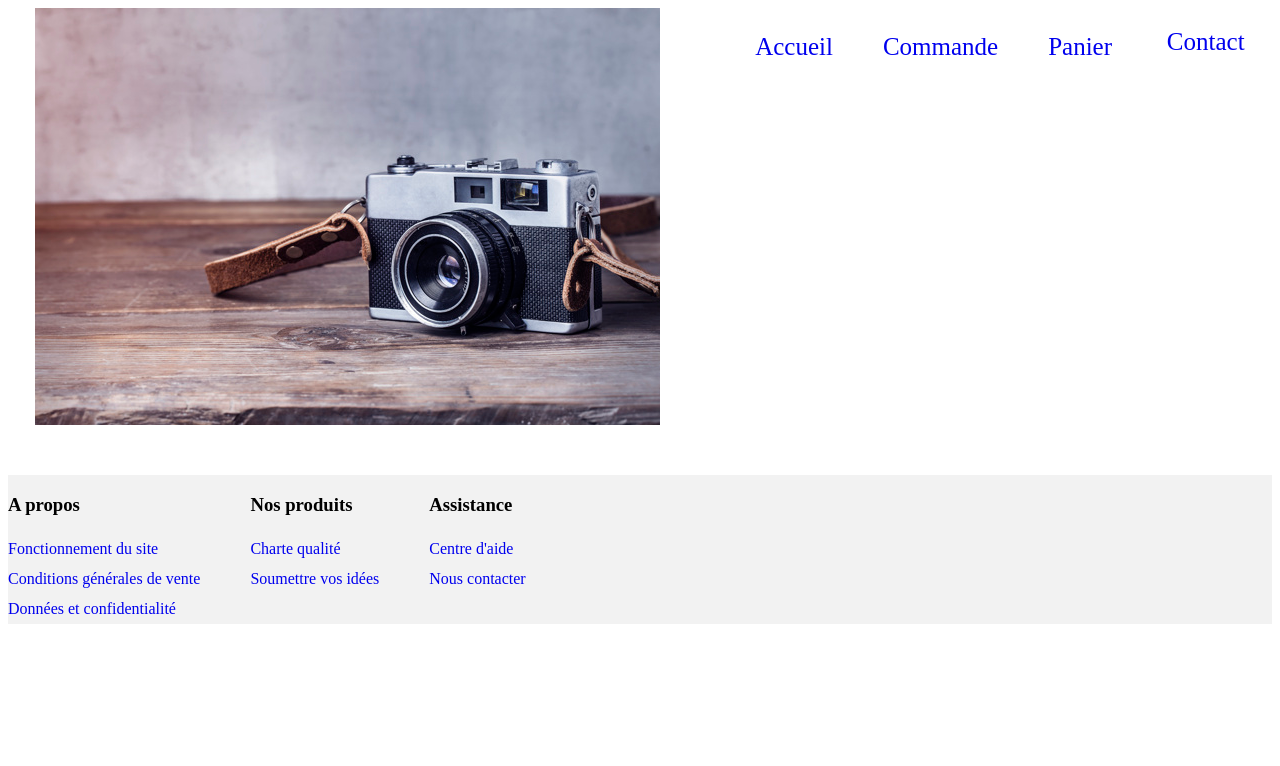
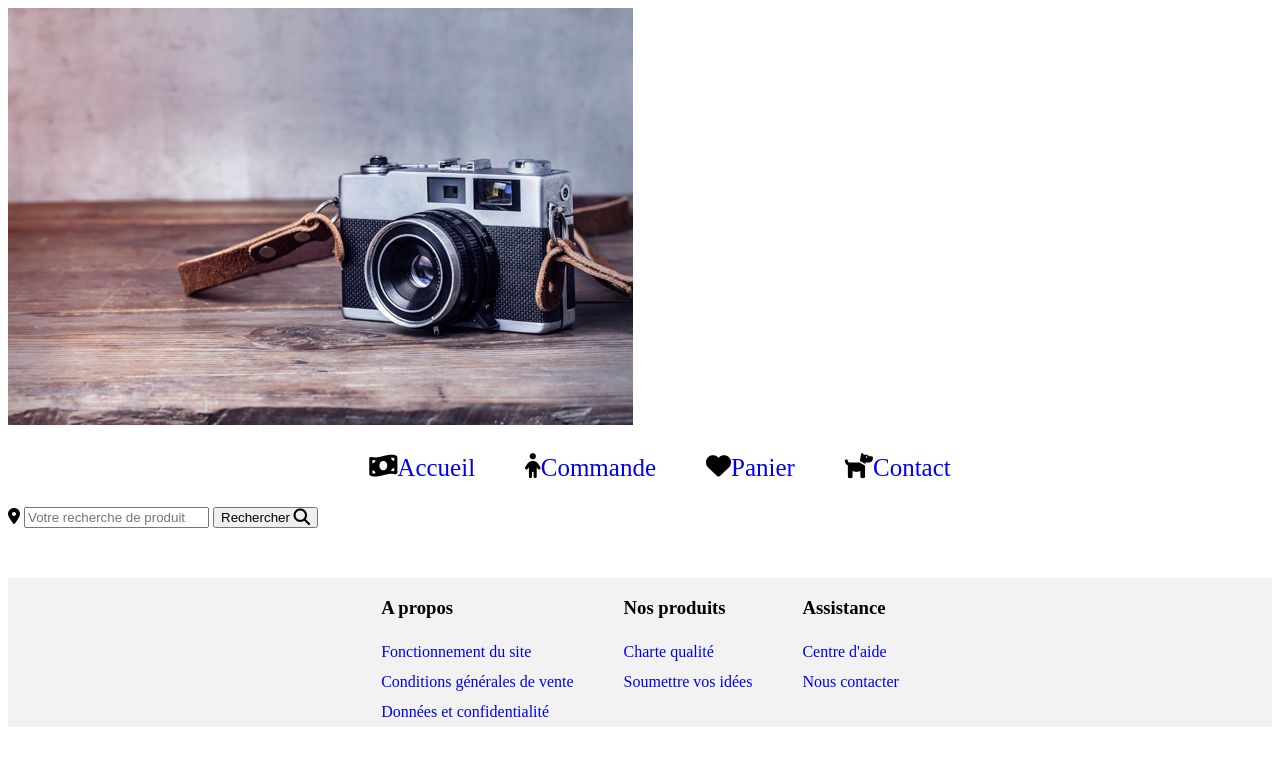
Before and after one commit to julien-dauleac/JulienDauleac_5_11_01_2021, a plain HTML site: page Frontend/produit.html in a window 1280 px wide. Drawn offline with Linux system fonts and the light colour scheme; a web font is replaced by a local one.

Commit message:
Modification of the header and addition of the search on the home page and products

```diff
--- a/Frontend/Sass/layouts/_footer.scss
+++ b/Frontend/Sass/layouts/_footer.scss
@@ -5,6 +5,7 @@
   margin-top: 50px;
   flex-wrap: wrap;
   margin-bottom: 40px;
+  justify-content: center;
 
   &__about
   {
--- a/Frontend/Sass/layouts/_header.scss
+++ b/Frontend/Sass/layouts/_header.scss
@@ -4,12 +4,14 @@
   &__logo
   {
     width: 300px;
+    text-align: center;
+    margin: 0;
   }
 
   &__nav
   {
     display: flex;
-    justify-content: space-around;
+    justify-content: center;
   }
 
   &__anchors
@@ -36,13 +38,11 @@
 
   &__basket
   {
-
+    padding-right: 50px;
   }
 
   &__contact
   {
-    padding-top: 20px;
-    font-size: 25px;
-    text-decoration: none;
+
   }
 }
--- a/Frontend/produit.html
+++ b/Frontend/produit.html
@@ -8,24 +8,33 @@
 
     <link href="Sass/main.css" rel="stylesheet"/>
 
+    <script crossorigin="anonymous" src="https://kit.fontawesome.com/a43780fc4a.js"></script>
+
     <title>Produit</title>
 </head>
 <body>
 <header>
     <div class="header">
+        <img alt="RetroShop" id="header__logo" src="images/logo.jpg"/>
         <nav class="header__nav">
-            <img alt="RetroShop" id="header__logo" src="images/logo.jpg"/>
             <ul class="header__anchors">
-                <li class="header__product"><a href="index.html">Accueil</a></li>
-                <li class="header__ordered"><a href="commande.html">Commande</a></li>
-                <li class="header__basket"><a href="panier.html">Panier</a></li>
+                <i class="fas fa-money-bill-wave"></i><li class="header__product"><a href="index.html">Accueil</a></li>
+                <i class="fas fa-child"></i><li class="header__ordered"><a href="commande.html">Commande</a></li>
+                <i class="fas fa-heart"></i><li class="header__basket"><a href="panier.html">Panier</a></li>
+                <i class="fas fa-dog"></i><li class="header__contact"><a href="#">Contact</a></li>
             </ul>
-            <a href="#" class="header__contact">Contact</a>
         </nav>
     </div>
 </header>
 <main>
-
+    <form id="search">
+        <i class="fas fa-map-marker-alt map" id="map_icon"></i>
+        <input class="holder" name="q" placeholder="Votre recherche de produit" type="search">
+        <button id="button_search" type="submit">
+            <span class="submit">Rechercher</span>
+            <i class="fas fa-search fa-lg" id="search_icon"></i>
+        </button>
+    </form>
 </main>
 <footer>
     <div class="footer">
```
Also changed, not shown: Frontend/commande.html (+7 -5 lines), Frontend/index.html (+15 -6 lines), Frontend/panier.html (+7 -5 lines), Frontend/Sass/main.css, 1 other file.
